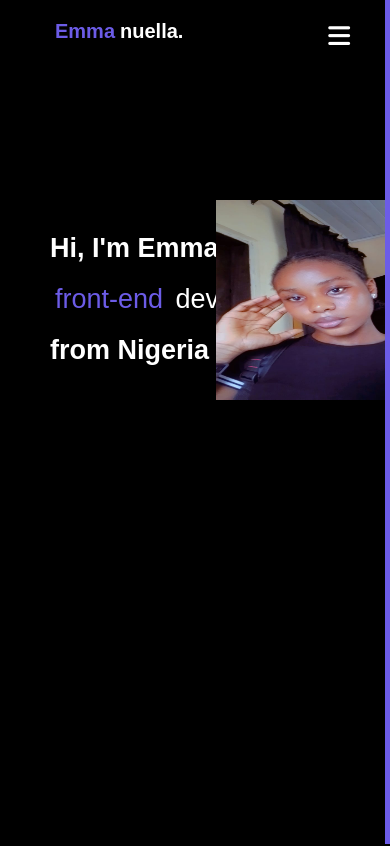
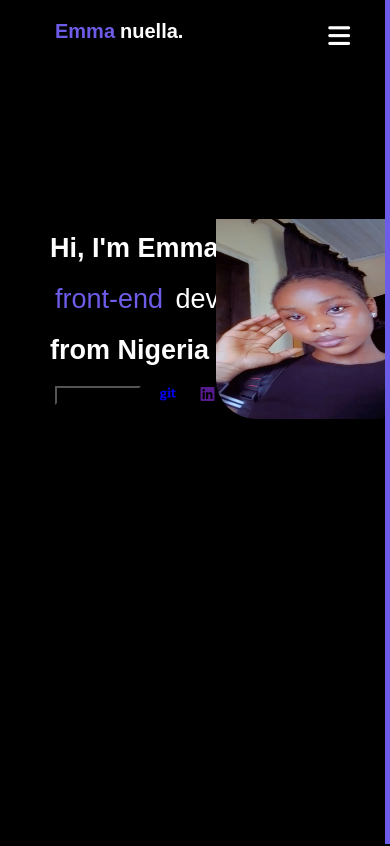
Before and after one commit to EllaTech-design/My-Personal-Portfolio, a plain HTML site: page index.html in a window 390 px wide. Shown: the top 846 px of the page. Drawn offline with Linux system fonts and the light colour scheme.

Commit message:
addition of class header-btn

```diff
--- a/index.html
+++ b/index.html
@@ -25,6 +25,11 @@
         <h1>Hi, I'm Emmanuella <br></h1>
         <p><span>front-end </span>developer</p>
         <h1>from Nigeria</h1>
+        <div class="header-btn">
+        <button type="submit">Download CV</button>
+        <a href="https://github.com/EllaTech-design"><i class="fa-brands fa-git"></i></a>
+        <a href=""><i class="fa-brands fa-linkedin"></i></a>
+        </div>
 
       </div>
       <div class="header-img">
@@ -115,7 +120,7 @@
   </div>
   <!------------------ contacts ----------------->
   <div id="contacts">
-    <div class="continer">
+    <div class="container">
        <div class="row">
         <div class="contact-left">
           <h1 class="sub-title">Contact Me</h1>
--- a/style.css
+++ b/style.css
@@ -24,6 +24,11 @@ body{
 .header-text{
   margin-top: 10%;
   font-size: 30px;
+}
+.header-btn{
+  color:#6c5ce7;
+  border-radius: 40px;
+
 }
 .header-text h1{
   font-size: 60px;
@@ -341,10 +346,14 @@ nav .fa-solid{
   margin-top: 50%;
   font-size: 16px;
 }
+.header-text button {
+  background: none;
+}
  .header-img img{
   width: 200px;
   height: 300px;
   padding-top: 100px;
+  border-radius: 40px;
 
 
  }
@@ -389,7 +398,6 @@ nav .fa-solid{
 .about-col-1 img{
   width: 300px;
   padding-bottom: 60px;
-
 }
 /*....... contact .......*/
 .contact-right form{
```
